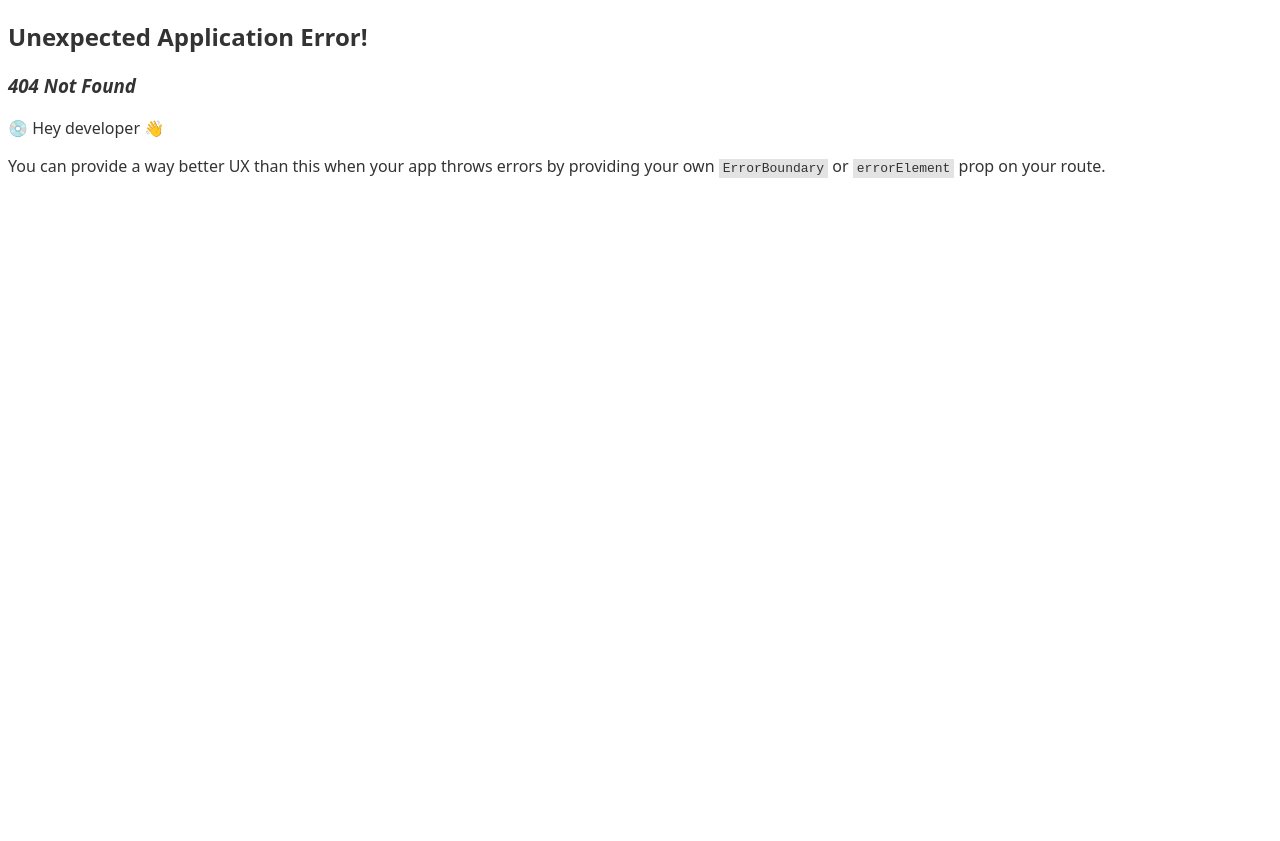
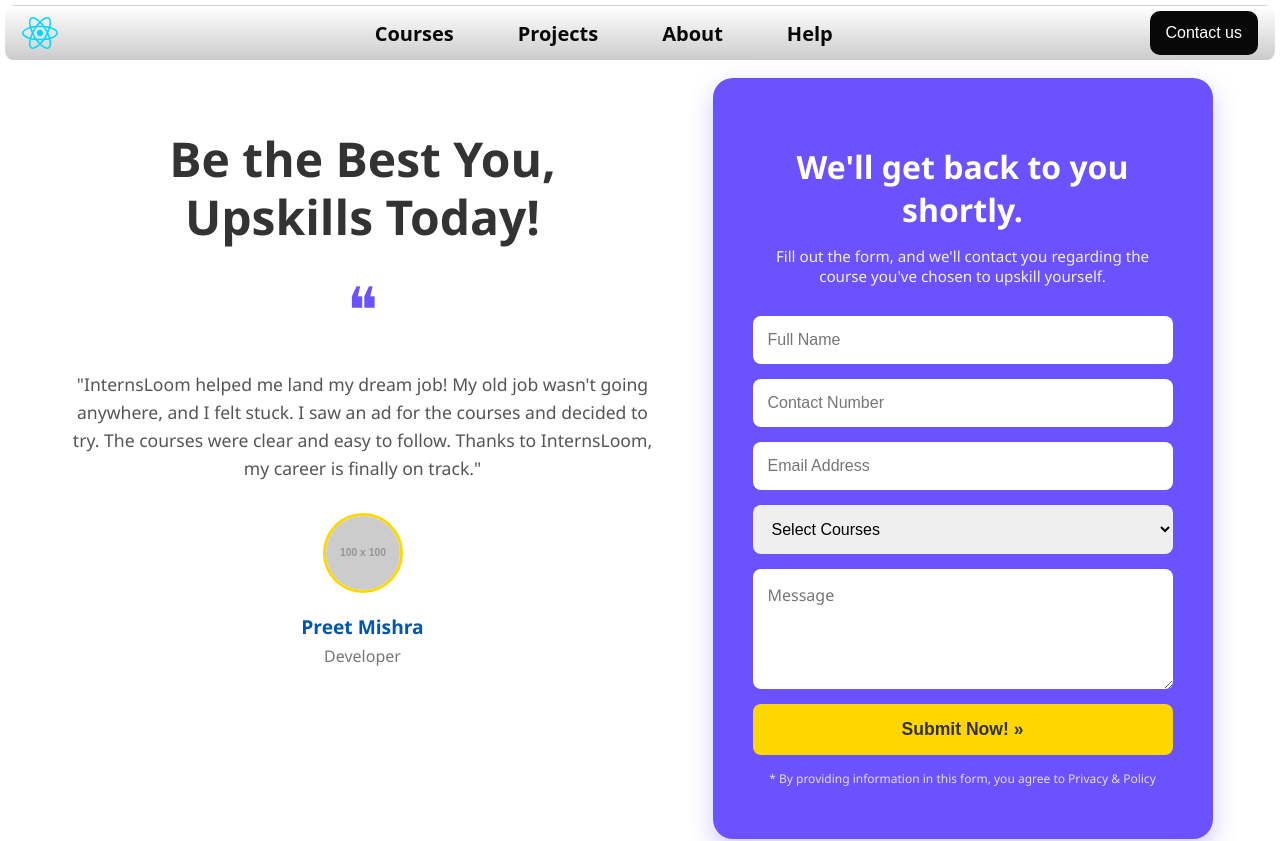
Before and after one commit to rana-rishu/InternsforgeSite, a React (Vite) app: page /contactus in a window 1280 px wide. Before the commit this address had no page. Shown: the top 841 px of the page. Before the commit the page ends 800 px from the top, so only its background shows below. Built offline with nearby package versions, Linux system fonts and the light colour scheme; a web font is replaced by a local one.

Commit message:
added contact form and mail functionality

```diff
--- a/package.json
+++ b/package.json
@@ -10,6 +10,7 @@
     "preview": "vite preview"
   },
   "dependencies": {
+    "@emailjs/browser": "^4.4.1",
     "lucide-react": "^0.561.0",
     "react": "^19.1.1",
     "react-dom": "^19.1.1",
@@ -20,6 +21,7 @@
     "@types/react": "^19.1.16",
     "@types/react-dom": "^19.1.9",
     "@vitejs/plugin-react": "^5.0.4",
+    "baseline-browser-mapping": "^2.9.11",
     "eslint": "^9.36.0",
     "eslint-plugin-react-hooks": "^5.2.0",
     "eslint-plugin-react-refresh": "^0.4.22",
--- a/src/App.jsx
+++ b/src/App.jsx
@@ -9,6 +9,7 @@ import RefundPolicy from "./pages/RefundPolicy/RefundPolicy.jsx";
 import TermsConditions from "./pages/TermsConditions/TermsConditions.jsx";
 import Courses from "./pages/Courses/Courses.jsx";
 import Coursedata from "./utils/data.js";
+import ContactUs from "./pages/ContactUs/ContactUs.jsx";
 
 const RootLayout = () => {
   return (
@@ -73,6 +74,10 @@ const router = createBrowserRouter([
         path: "/termsconditions",
         element: <TermsConditions />,
       },
+      {
+        path: "/contactus",
+        element: <ContactUs />,
+      },
     ],
   },
 ]);
--- a/src/components/Navbar/Navbar1.jsx
+++ b/src/components/Navbar/Navbar1.jsx
@@ -65,7 +65,7 @@ function Navbar1() {
         </ul>
 
         {/* Desktop Contact */}
-        <Link to="/" className="contact-link">
+        <Link to="/contactus" className="contact-link">
           <button className="contact">Contact us</button>
         </Link>
 
@@ -95,9 +95,8 @@ function Navbar1() {
                 {activeMenu.map((item, index) => (
                   <div
                     key={index}
-                    className={`category-item ${
-                      selectedCategory === item.category ? "active" : ""
-                    }`}
+                    className={`category-item ${selectedCategory === item.category ? "active" : ""
+                      }`}
                     onMouseEnter={() => setSelectedCategory(item.category)}
                   >
                     {item.category}
--- /dev/null
+++ b/src/pages/ContactUs/ContactUs.css
@@ -0,0 +1,132 @@
+
+.contact-container {
+  display: flex;
+  flex-wrap: wrap;
+  justify-content: center;
+  align-items: flex-start;
+  max-width: 1200px;
+  margin: 50px auto;
+  font-family: 'Segoe UI', Tahoma, Geneva, Verdana, sans-serif;
+  gap: 40px;
+  padding: 20px;
+}
+
+
+.left-content {
+  flex: 1;
+  min-width: 300px;
+  padding: 20px;
+  text-align: center;
+}
+
+.left-content h1 {
+  font-size: 3rem;
+  color: #333;
+  margin-bottom: 20px;
+  line-height: 1.2;
+}
+
+.quote-icon {
+  font-size: 4rem;
+  color: #6B52FF;
+  display: block;
+  margin-bottom: 10px;
+}
+
+.testimonial-text {
+  font-size: 1.1rem;
+  color: #555;
+  line-height: 1.6;
+  margin-bottom: 30px;
+}
+
+.profile-section img {
+  width: 80px;
+  height: 80px;
+  border-radius: 50%;
+  border: 3px solid #FFD700;
+  object-fit: cover;
+  margin-bottom: 10px;
+}
+
+.profile-name {
+  color: #0056b3;
+  font-weight: bold;
+  margin: 5px 0;
+  font-size: 1.2rem;
+}
+
+.profile-role {
+  color: #777;
+  margin: 0;
+}
+
+
+.form-card {
+  flex: 1;
+  min-width: 300px;
+  max-width: 500px;
+  background-color: #6B52FF;
+  padding: 40px;
+  border-radius: 20px;
+  color: white;
+  box-shadow: 0 10px 25px rgba(107, 82, 255, 0.3);
+}
+
+.form-card h2 {
+  text-align: center;
+  margin-bottom: 10px;
+  font-size: 2rem;
+}
+
+.form-desc {
+  text-align: center;
+  margin-bottom: 30px;
+  font-size: 0.95rem;
+  opacity: 0.9;
+}
+
+.form-group {
+  display: flex;
+  flex-direction: column;
+  gap: 15px;
+}
+
+.form-input, .form-select, .form-textarea {
+  width: 100%;
+  padding: 15px;
+  border-radius: 8px;
+  border: none;
+  font-size: 1rem;
+  box-sizing: border-box;
+}
+
+.form-textarea {
+  height: 120px;
+  resize: vertical;
+  font-family: inherit;
+}
+
+.submit-btn {
+  background-color: #FFD700;
+  color: #333;
+  font-weight: bold;
+  padding: 15px;
+  border: none;
+  border-radius: 8px;
+  cursor: pointer;
+  font-size: 1.1rem;
+  transition: background-color 0.3s;
+  width: 100%;
+}
+
+.submit-btn:hover {
+  background-color: #e6c200;
+}
+
+.privacy-note {
+  font-size: 0.75rem;
+  text-align: center;
+  margin-top: 15px;
+  opacity: 0.8;
+}
--- /dev/null
+++ b/src/pages/ContactUs/ContactUs.jsx
@@ -0,0 +1,151 @@
+import React, { useState, useRef } from 'react';
+import emailjs from '@emailjs/browser';
+import './ContactUs.css';
+
+const ContactUs = () => {
+    const form = useRef();
+
+    // State for form fields
+    const [formData, setFormData] = useState({
+        user_name: '',
+        user_contact: '',
+        user_email: '',
+        course_select: '',
+        message: ''
+    });
+
+    const [status, setStatus] = useState('');
+
+    // Handle Input Change
+    const handleChange = (e) => {
+        const { name, value } = e.target;
+        setFormData({ ...formData, [name]: value });
+    };
+
+    // Handle Form Submission
+    const sendEmail = (e) => {
+        e.preventDefault();
+        setStatus('Sending...');
+
+        emailjs
+            .sendForm(
+                'service_ts9o6r4',
+                'template_y45pjrg',
+                form.current,
+                'lvUGTwzLxHv1KtoX9'
+            )
+            .then(
+                (result) => {
+                    console.log('SUCCESS!', result.text);
+                    setStatus('Message Sent Successfully!');
+                    // Reset form
+                    setFormData({
+                        user_name: '',
+                        user_contact: '',
+                        user_email: '',
+                        course_select: '',
+                        message: ''
+                    });
+                },
+                (error) => {
+                    console.log('FAILED...', error.text);
+                    setStatus('Failed to send. Please try again.');
+                }
+            );
+    };
+
+    return (
+        <div className="contact-container">
+            {/* Left Side: Testimonial */}
+            <div className="left-content">
+                <h1>Be the Best You,<br />Upskills Today!</h1>
+                <span className="quote-icon">❝</span>
+                <p className="testimonial-text">
+                    "InternsLoom helped me land my dream job! My old job wasn't going anywhere,
+                    and I felt stuck. I saw an ad for the courses and decided to try.
+                    The courses were clear and easy to follow. Thanks to InternsLoom,
+                    my career is finally on track."
+                </p>
+
+                <div className="profile-section">
+                    <img src="https://via.placeholder.com/100" alt="Profile" />
+                    <h3 className="profile-name">Preet Mishra</h3>
+                    <p className="profile-role">Developer</p>
+                </div>
+            </div>
+
+            {/* Right Side: Form */}
+            <div className="form-card">
+                <h2>We'll get back to you shortly.</h2>
+                <p className="form-desc">
+                    Fill out the form, and we'll contact you regarding the course you've chosen to upskill yourself.
+                </p>
+
+                <form ref={form} onSubmit={sendEmail} className="form-group">
+                    <input
+                        type="text"
+                        name="user_name"
+                        placeholder="Full Name"
+                        className="form-input"
+                        value={formData.user_name}
+                        onChange={handleChange}
+                        required
+                    />
+
+                    <input
+                        type="tel"
+                        name="user_contact"
+                        placeholder="Contact Number"
+                        className="form-input"
+                        value={formData.user_contact}
+                        onChange={handleChange}
+                        required
+                    />
+
+                    <input
+                        type="email"
+                        name="user_email"
+                        placeholder="Email Address"
+                        className="form-input"
+                        value={formData.user_email}
+                        onChange={handleChange}
+                        required
+                    />
+
+                    <select
+                        name="course_select"
+                        className="form-select"
+                        value={formData.course_select}
+                        onChange={handleChange}
+                        required
+                    >
+                        <option value="" disabled>Select Courses</option>
+                        <option value="web-dev">Web Development</option>
+                        <option value="data-science">Data Science</option>
+                        <option value="marketing">Digital Marketing</option>
+                    </select>
+
+                    <textarea
+                        name="message"
+                        placeholder="Message"
+                        className="form-textarea"
+                        value={formData.message}
+                        onChange={handleChange}
+                    ></textarea>
+
+                    <button type="submit" className="submit-btn">
+                        Submit Now! &raquo;
+                    </button>
+                </form>
+
+                {status && <p style={{ textAlign: 'center', marginTop: '10px' }}>{status}</p>}
+
+                <p className="privacy-note">
+                    * By providing information in this form, you agree to Privacy & Policy
+                </p>
+            </div>
+        </div>
+    );
+};
+
+export default ContactUs;
--- a/src/utils/Navbar.js
+++ b/src/utils/Navbar.js
@@ -15,7 +15,11 @@ const navbar = [
                         slug: "amazon-web-services",
                         duration: "10 weeks",
                     },
-                    { name: "Data Science", slug: "data-science", duration: "12 weeks" },
+                    {
+                        name: "Data Science",
+                        slug: "data-science",
+                        duration: "12 weeks",
+                    },
                     {
                         name: "Data Analytics",
                         slug: "data-analytics",
```
Also changed, not shown: 2 other files (tests, documents, lock files or other folders).
